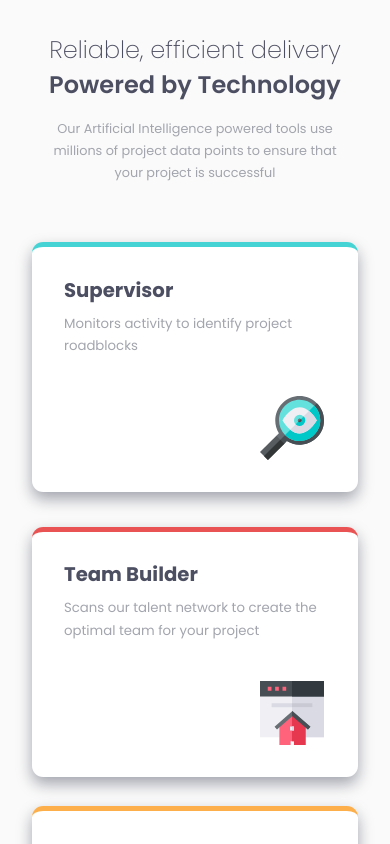
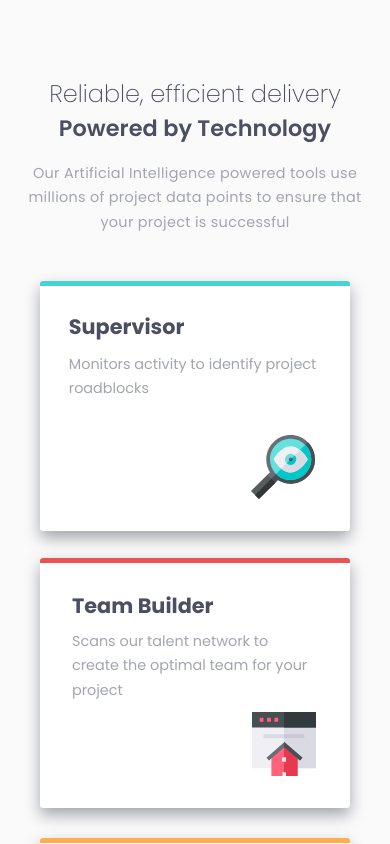
Before and after one commit to Albrt78/fourcardfeature.github.io, a plain HTML site: page index.html in a window 390 px wide. Shown: the top 844 px of the page. Drawn offline with Linux system fonts and the light colour scheme.

Commit message:
Update styles.css

```diff
--- a/styles.css
+++ b/styles.css
@@ -9,58 +9,57 @@
 
 body {
   background-color: hsl(0, 0%, 98%);
-  display: flex;
-  justify-content: center;
-  align-items: center;
-  min-height: 100dvh;
-  flex-direction: column;
+  font-family: "Poppins", sans-serif;
+}
+body main {
   text-align: center;
-  font-family: "Poppins", sans-serif;
-  padding-inline: 10.3rem;
 }
 body main .main__header {
-  margin-top: 2rem;
-  font-size: 2.3rem;
+  padding-top: 4.75rem;
+  font-size: 2.28rem;
   font-weight: 200;
   color: hsl(234, 12%, 34%);
 }
 body main .main__subheader {
-  font-size: 2.3rem;
+  font-size: 2.28rem;
   font-weight: 600;
   letter-spacing: 0.003rem;
   color: hsl(234, 12%, 34%);
 }
 body main .main__desciption {
-  margin-top: 1rem;
-  padding-inline: 18rem;
-  font-size: 0.95rem;
+  padding-block-start: 0.98rem;
+  padding-inline: 29rem;
+  font-size: 0.906rem;
+  letter-spacing: 0.02rem;
   line-height: 1.7;
   color: hsl(229, 6%, 66%);
 }
 body main .card__wrapper {
   display: grid;
   grid-template-columns: 1fr 1fr 1fr;
+  place-content: center;
   gap: 1.7rem;
-  margin-top: 3.3rem;
+  padding-inline: 10.5rem;
+  margin-top: 3.9rem;
 }
 body main .card__wrapper .supervisor__card {
   text-align: left;
   background-color: #fff;
-  border-radius: 0.7rem;
-  margin-top: 9.3rem;
-  padding-block: 1.7rem;
-  padding-inline: 2rem;
+  border-radius: 0.2rem;
+  margin-top: 8.87rem;
+  padding-block: 1.6rem;
+  padding-inline: 1.8rem;
   box-shadow: 0 7px 15px 0 hsl(229, 6%, 66%);
   position: relative;
   border-top: 5px solid hsl(180, 62%, 55%);
-  height: 250px;
+  max-height: 250px;
 }
 body main .card__wrapper .supervisor__card h2 {
   color: hsl(234, 12%, 34%);
   font-size: 1.23rem;
 }
 body main .card__wrapper .supervisor__card p {
-  margin-top: 0.5rem;
+  padding-top: 0.6rem;
   font-size: 0.83rem;
   color: hsl(229, 6%, 66%);
   line-height: 1.7;
@@ -68,18 +67,17 @@ body main .card__wrapper .supervisor__card p {
 body main .card__wrapper .supervisor__card img {
   position: absolute;
   bottom: 2rem;
-  right: 2.1rem;
+  right: 2.2rem;
 }
 body main .card__wrapper .card__sub__wrapper {
   display: grid;
   grid-template-columns: 1fr;
-  row-gap: 1.4rem;
+  row-gap: 1.9rem;
 }
 body main .card__wrapper .card__sub__wrapper .team__builder__card {
   text-align: left;
   background-color: #fff;
-  border-radius: 0.7rem;
-  margin-top: 0.45rem;
+  border-radius: 0.2rem;
   padding-block: 1.7rem;
   padding-inline: 2rem;
   box-shadow: 0 7px 15px 0 hsl(229, 6%, 66%);
@@ -92,7 +90,7 @@ body main .card__wrapper .card__sub__wrapper .team__builder__card h2 {
   font-size: 1.23rem;
 }
 body main .card__wrapper .card__sub__wrapper .team__builder__card p {
-  margin-top: 0.5rem;
+  padding-top: 0.5rem;
   font-size: 0.83rem;
   color: hsl(229, 6%, 66%);
   line-height: 1.7;
@@ -105,8 +103,7 @@ body main .card__wrapper .card__sub__wrapper .team__builder__card img {
 body main .card__wrapper .card__sub__wrapper .karma__card {
   text-align: left;
   background-color: #fff;
-  border-radius: 0.7rem;
-  margin-top: 0.45rem;
+  border-radius: 0.2rem;
   padding-block: 1.7rem;
   padding-inline: 2rem;
   box-shadow: 0 7px 15px 0 hsl(229, 6%, 66%);
@@ -132,80 +129,184 @@ body main .card__wrapper .card__sub__wrapper .karma__card img {
 body main .card__wrapper .calculator__card {
   text-align: left;
   background-color: #fff;
-  border-radius: 0.7rem;
-  margin-top: 9.3rem;
-  padding-block: 1.7rem;
-  padding-inline: 2rem;
+  border-radius: 0.2rem;
+  margin-top: 8.8rem;
+  padding-block: 1.6rem;
+  padding-inline: 2.1rem;
   box-shadow: 0 7px 15px 0 hsl(229, 6%, 66%);
   position: relative;
   border-top: 5px solid hsl(212, 86%, 64%);
-  height: 250px;
+  max-height: 250px;
 }
 body main .card__wrapper .calculator__card h2 {
   color: hsl(234, 12%, 34%);
   font-size: 1.23rem;
 }
 body main .card__wrapper .calculator__card p {
-  margin-top: 0.5rem;
+  padding-top: 0.5rem;
   font-size: 0.83rem;
   color: hsl(229, 6%, 66%);
   line-height: 1.7;
 }
 body main .card__wrapper .calculator__card img {
   position: absolute;
-  bottom: 2rem;
-  right: 2.1rem;
+  bottom: 2.1rem;
+  right: 1.8rem;
 }
 @media (max-width: 1280.98px) {
+  body main .main__header {
+    font-size: 2.6rem;
+  }
+  body main .main__subheader {
+    font-size: 2.5rem;
+  }
+  body main .main__desciption {
+    padding-inline: 10rem;
+    font-size: 1.2rem;
+  }
+  body main .card__wrapper {
+    padding-inline: 2.5rem;
+  }
+}
+@media (max-width: 885.98px) {
+  body main .main__header {
+    font-size: 3rem;
+  }
+  body main .main__subheader {
+    font-size: 2.5rem;
+  }
   body main .main__desciption {
     padding-inline: 2rem;
   }
-}
-@media (max-width: 850.98px) {
   body main .card__wrapper {
     grid-template-columns: 1fr;
   }
   body main .card__wrapper .supervisor__card {
     margin-top: 0.4rem;
+    height: 250px;
+  }
+  body main .card__wrapper .supervisor__card h2 {
+    font-size: 2rem;
+  }
+  body main .card__wrapper .supervisor__card p {
+    font-size: 1.2rem;
+  }
+  body main .card__wrapper .card__sub__wrapper .team__builder__card h2 {
+    font-size: 2rem;
+  }
+  body main .card__wrapper .card__sub__wrapper .team__builder__card p {
+    font-size: 1.2rem;
+  }
+  body main .card__wrapper .card__sub__wrapper .karma__card h2 {
+    font-size: 2rem;
+  }
+  body main .card__wrapper .card__sub__wrapper .karma__card p {
+    font-size: 1.2rem;
   }
   body main .card__wrapper .calculator__card {
     margin-top: 0.4rem;
+    height: 250px;
+  }
+  body main .card__wrapper .calculator__card h2 {
+    font-size: 2rem;
+  }
+  body main .card__wrapper .calculator__card p {
+    font-size: 1.2rem;
   }
 }
 @media (max-width: 576.98px) {
   body main .main__header {
-    font-size: 2rem;
+    font-size: 2.5rem;
   }
   body main .main__subheader {
-    font-size: 2rem;
+    font-size: 2.4rem;
+  }
+  body main .main__desciption {
+    font-size: 1.15rem;
   }
 }
-@media (max-width: 451.98px) {
+@media (max-width: 450.98px) {
+  body main .main__header {
+    font-size: 1.8rem;
+  }
+  body main .main__subheader {
+    font-size: 1.7rem;
+  }
+  body main .main__desciption {
+    font-size: 0.85rem;
+    padding-inline: 1rem;
+  }
+  body main .card__wrapper .supervisor__card h2 {
+    font-size: 1.3rem;
+  }
+  body main .card__wrapper .supervisor__card p {
+    font-size: 0.9rem;
+  }
+  body main .card__wrapper .card__sub__wrapper .team__builder__card h2 {
+    font-size: 1.3rem;
+  }
+  body main .card__wrapper .card__sub__wrapper .team__builder__card p {
+    font-size: 0.9rem;
+  }
+  body main .card__wrapper .card__sub__wrapper .karma__card h2 {
+    font-size: 1.3rem;
+  }
+  body main .card__wrapper .card__sub__wrapper .karma__card p {
+    font-size: 0.9rem;
+  }
+  body main .card__wrapper .calculator__card h2 {
+    font-size: 1.3rem;
+  }
+  body main .card__wrapper .calculator__card p {
+    font-size: 0.9rem;
+  }
+}
+@media (max-width: 390.98px) {
   body main .main__header {
     font-size: 1.5rem;
   }
   body main .main__subheader {
-    font-size: 1.5rem;
+    font-size: 1.4rem;
   }
   body main .main__desciption {
-    font-size: 0.8rem;
-    padding-inline: 1rem;
+    font-size: 0.9rem;
+  }
+  body main .card__wrapper {
+    margin-top: 2.5rem;
   }
 }
-body .attribution {
-  font-size: 11px;
-  text-align: center;
-}
-body .attribution a {
-  color: hsl(228, 45%, 44%);
-}
-@media (max-width: 1280.98px) {
-  body {
-    padding-inline: 3rem;
+@media (max-width: 375.98px) {
+  body main .main__desciption {
+    font-size: 0.8rem;
+  }
+  body main .card__wrapper {
+    padding-inline: 1.5rem;
   }
 }
-@media (max-width: 576.98px) {
-  body {
-    padding-inline: 2rem;
+@media (max-width: 320.98px) {
+  body main .card__wrapper .supervisor__card,
+  body main .card__wrapper .card__sub__wrapper .team__builder__card,
+  body main .card__wrapper .card__sub__wrapper .karma__card,
+  body main .card__wrapper .calculator__card {
+    height: 230px;
   }
+  body main .card__wrapper .supervisor__card img,
+  body main .card__wrapper .card__sub__wrapper .team__builder__card img,
+  body main .card__wrapper .card__sub__wrapper .karma__card img,
+  body main .card__wrapper .calculator__card img {
+    width: 3.1rem;
+  }
+}
+body footer .attribution {
+  font-size: 0.7rem;
+  text-align: center;
+  font-weight: 700;
+  padding-top: 3rem;
+}
+body footer .attribution .link {
+  color: hsl(228, 45%, 44%);
+  text-decoration: none;
+}
+body footer .attribution .link:visited {
+  color: hsl(0, 78%, 62%);
 }/*# sourceMappingURL=styles.css.map */
```
